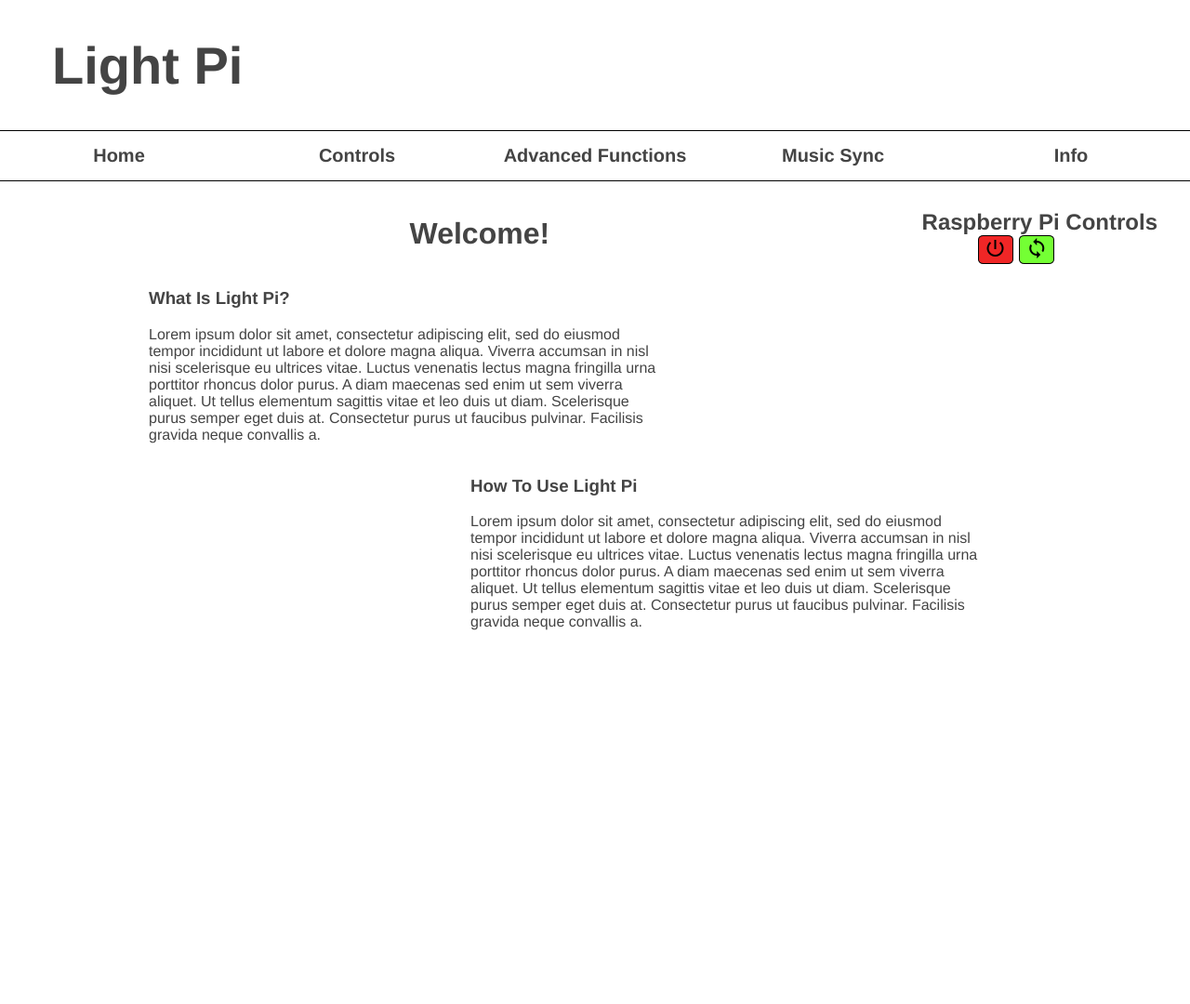
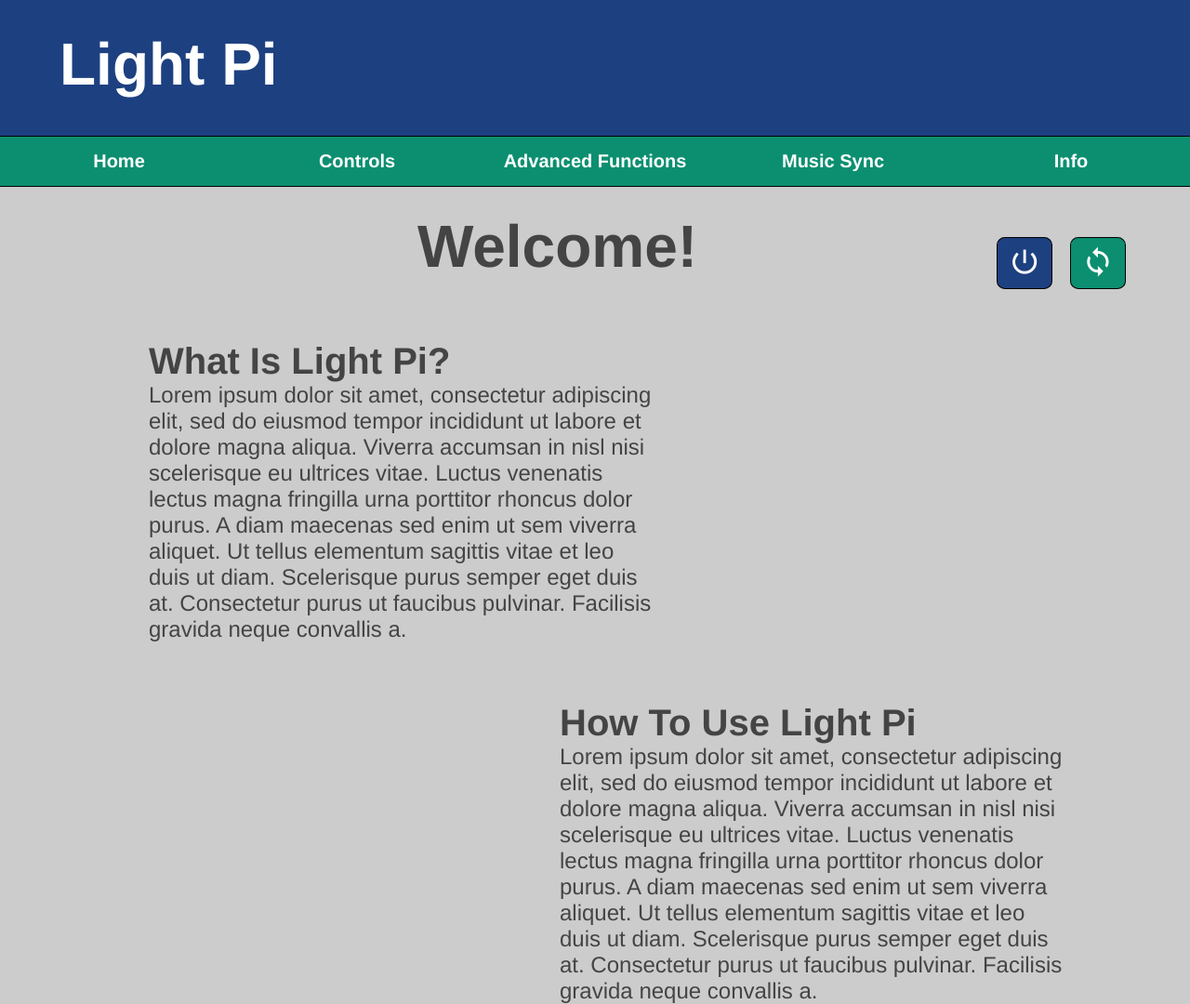
Before and after one commit to mpatti7/thesis, a Flask app: page / in a window 1280 px wide. Shown: the whole page at 93% size. Before the commit the page ends 678 px from the top, so only its background shows below. Run offline with Flask 2, Linux system fonts and the light colour scheme.

Commit message:
added CSS to layout and Home

```diff
--- a/static/css/index.css
+++ b/static/css/index.css
@@ -1,21 +1,45 @@
 .home{
-	margin-top: 75px;
-	margin-left: 40px;
+	/* margin-top: 75px; */
+	margin-top: 5%;
+	/* margin-left: 40px; */
+	margin-left: 15%;
 	text-align: center;
+	font-size: 200%;
 }
 
 #left{
+	margin-top: 5%;
 	float: left;
 	max-width: 550px;
 	width: 100%;
 	padding-left: 2em;
+	padding-right: 0;
 	margin-left: 10%;
 }
 
+#left h3{
+	font-size: 250%;
+}
+
+#left p{
+	font-size: 150%;
+}
+
 #right{
+	margin-top: 5%;
 	float: right;
 	max-width: 550px;
 	width: 100%;
-	padding-right: 2em;
-	margin-right: 15%;
+	/* padding-right: 2em; */
+	margin-right: 10%;
+	/* margin-left: 1%; */
+	/* margin-top: -1%; */
 }
+
+#right h3{
+	font-size: 250%;
+}
+
+#right p{
+	font-size: 150%;
+}
--- a/static/css/main.css
+++ b/static/css/main.css
@@ -1,17 +1,29 @@
+*{
+  margin: 0;
+  padding: 0;
+}
 body {
   margin: 0;
   padding: 0;
   font-family: "Helvetica Neue", Helvetica, Arial, sans-serif;
   color: #444;
+  background-color: rgb(204, 204, 204);
+}
+
+header{
+  background-color: rgb(29, 64, 128);
+  padding-top: 2em;
+
 }
 
 .logo {
   padding-left:  1em;
-  font-size: 350%;
+  font-size: 400%;
+  color: white;
+  padding-bottom: .5em;
 }
 
 .menu {
-  /* float: none; */
   clear: left;
   text-align: center;
   margin-top: 8px;
@@ -32,36 +44,30 @@
 }
 
 .menu ul li a {
-  /* display: inline-block; */
   display: block;
-  /* font-size: larger; */
   font-size: 125%;
-  /* width: 55%; */
   width: auto;
   text-decoration: none;
   text-align: center;
-  /* padding: .5em 0; */
   padding-top: .75em;
   padding-bottom: .75em;
-  /* margin-left: 25%; */
-  /* border: 1px solid black; */
   border-bottom: 1px solid black;
   border-top: 1px solid black;
-  color: #444;
+  color: white;
+  background-color: rgb(12, 143, 112);
 }
 
 .menu ul li a:hover{
   background-color: #444;
   color: white;
-  /* border-bottom: 2px solid red; */
   /* transition: all .5s; */
 }
 
 .rpiControls {
   float: right;
-  margin-right: 35px;
-  font-size: 150%;
-  margin-top: 30px;
+  margin-right: 5%;
+  font-size: 200%;
+  margin-top: 1em;
 }
 
 .rpiControls form{
@@ -70,25 +76,42 @@
 
 .rpiControls form button{
   text-decoration: none;
-  display: inline-block;
-  /* font-size: 100%; */
+  margin: 22px 5px;
+  display: inline;
+  width: 60px;
   border: 1px solid black;
   border-radius: 15%;
+  font-size: 145%;
+  /* width: 50%; */
+}
+
+.rpiControls form #rpiOff .material-icons{
+  font-size: 75%;
+  color: white;
+}
+
+.rpiControls form #rpiReboot .material-icons{
+  font-size: 75%;
+  color: white;
 }
 
 #rpiOff{
-  background-color: rgb(240, 38, 38);
-}
-#rpiOff:hover{
-  background-color: rgb(180, 30, 30);
+  background-color: rgb(29, 64, 128);
 }
 
+#rpiOff:hover{
+  background-color: rgb(21, 181, 221);
+}
 #rpiReboot{
-  background-color: rgb(116, 255, 52);
+  background-color: rgb(12, 143, 112);
 }
 #rpiReboot:hover{
-  background-color: rgb(78, 173, 34);
+  background-color: rgb(41, 233, 159);
 }
+
+/* @media only screen and (max-width: 1280px){
+
+} */
 
 
 
--- a/templates/layout.html
+++ b/templates/layout.html
@@ -4,6 +4,8 @@
         <title>Layout</title>
         <link rel="stylesheet" href="{{ url_for('static', filename='css/main.css') }}">
         <link rel="stylesheet" href="https://fonts.googleapis.com/icon?family=Material+Icons"> <!--Google Icons-->
+
+        <meta name="viewport" content="width=device-width, initial-scale=1.0">
     </head>
   <body>
     <header>
@@ -23,10 +25,16 @@
 
 
         <div class="rpiControls">
-          <strong><label for="rpiControls">Raspberry Pi Controls</label></strong>
+          <!-- <strong><label for="rpiControls">Raspberry Pi Controls</label></strong> -->
           <form action="{{url_for('index')}}" method="post">
-            <button id="rpiOff" type="submit" name="rpiOff" value="rpiOff"><i class="material-icons">power_settings_new</i></button>
-            <button id="rpiReboot" type="submit" name="rpiReboot" value="rpiReboot"><i class="material-icons">loop</i></button>
+            <!-- <div class="toolTipOff"> -->
+              <!-- <button id="rpiOff" type="submit" title="Shutdown the Pi" name="rpiOff" value="rpiOff"><i class="material-icons">power_settings_new</i><span class="toolTipTextOff">Shutdown Pi</span></button> -->
+              <button id="rpiOff" type="submit" title="Shutdown the Pi" name="rpiOff" value="rpiOff"><i class="material-icons">power_settings_new</i></button>
+            <!-- </div>  -->
+            <!-- <div class="toolTipReboot">  -->
+              <!-- <button id="rpiReboot" type="submit" title="Reboot the Pi" name="rpiReboot" value="rpiReboot"><i class="material-icons">loop</i><span class="toolTipTextReboot">Reboot Pi</span></button> -->
+              <button id="rpiReboot" type="submit" title="Reboot the Pi" name="rpiReboot" value="rpiReboot"><i class="material-icons">loop</i></button>
+            <!-- </div> -->
           </form>
         </div>
       </div>
```
